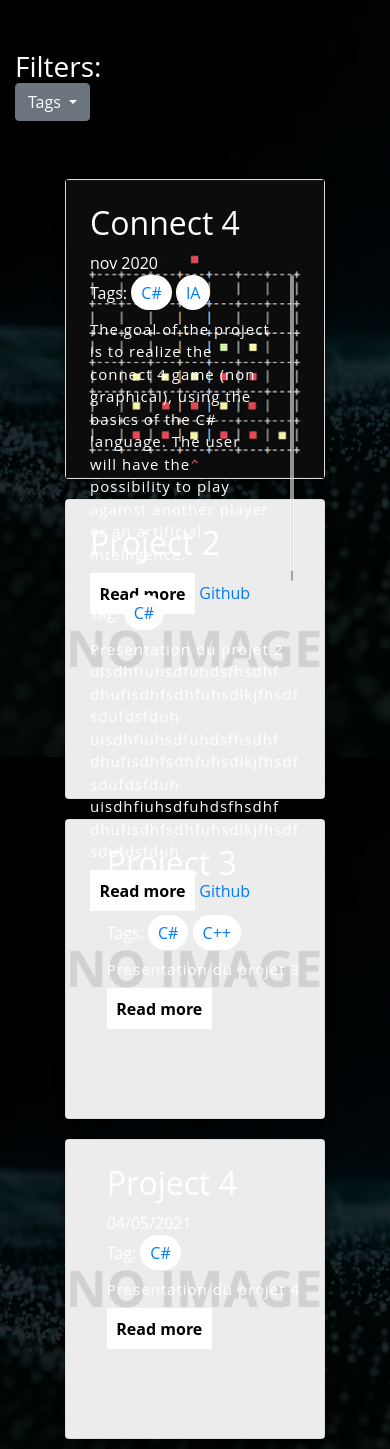
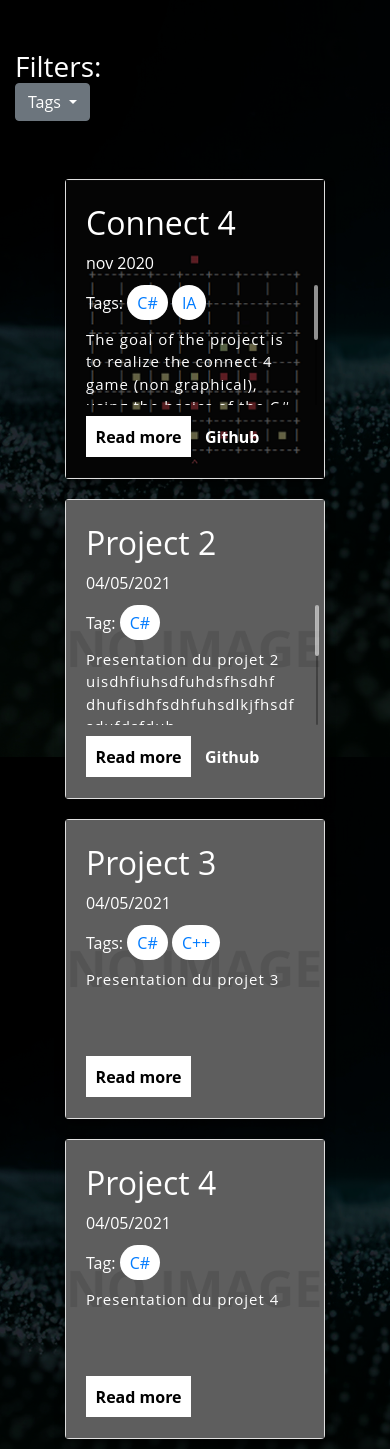
Before and after one commit to zDeltas/MyPortfolio, a Flask app: page /projects in a window 390 px wide. Shown: the part 87-1536 px from the top of the page. Run offline with Flask 2, Linux system fonts and the light colour scheme; parts of the project's set-up code (start-up, migrations or seed data) failed here and were passed over; some libraries are stand-ins or nearby versions.

Commit message:
Change mobile responsive

```diff
--- a/app/static/css/projects/projects.css
+++ b/app/static/css/projects/projects.css
@@ -64,6 +64,7 @@
   .card img {
     width: 100%;
     height: 100%;
+    filter: brightness(40%);
     -o-object-fit: cover;
        object-fit: cover;
     position: absolute;
@@ -72,7 +73,8 @@
   }
 
   .card .info {
-    top: 100px;
+    position: absolute;
+    left: 20px;
     z-index: 3;
     color: white;
     opacity: 1;
@@ -96,6 +98,15 @@
     color: black;
     font-weight: bold;
     cursor: pointer;
+  }
+
+  .card .info .exLinks {
+    padding: 0.6rem;
+    outline: none;
+    border: none;
+    color: white;
+    font-weight: bold;
+    cursor: pointer;
     -webkit-transition: 0.4s ease;
     transition: 0.4s ease;
   }
@@ -104,6 +115,19 @@
     background: dodgerblue;
     color: white;
   }
+
+  .card .info .brief{
+    width: 100%;
+    height: 120px;
+    margin-top: 10px;
+  }
+
+  .card .info .links{
+    position: absolute;
+    top: 220px;
+  }
+
+
 }
 
 
```
Also changed, not shown: app/static/css/project/project.css (+15 -0 lines).
